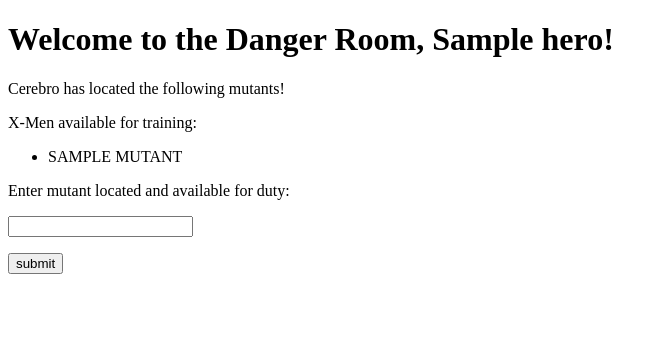
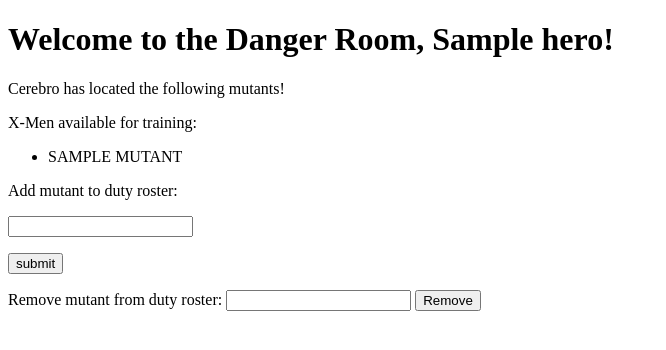
Before and after one commit to ChicagoSam/mycode, a Flask app: template myapp/templates/mutants.html in a window 1280 px wide. Shown: the top 350 px of the page, without its empty margins (0-666 px from the left). Run offline with Flask 3, Linux system fonts and the light colour scheme; the template is opened without the code that fills it: most values are stand-ins (such as "Sample title", 1, 10 or a date in 2020).

Commit message:
updated miniproject3

```diff
--- a/myapp/templates/mutants.html
+++ b/myapp/templates/mutants.html
@@ -15,9 +15,14 @@
 {% endfor %}
 </ul>
 
-        <p>Enter mutant located and available for duty:</p>
+        <p>Add mutant to duty roster:</p>
         <p><input type = "text" name = "mutantvar"></p>
         <p><input type = "submit" value = "submit"></p>
+    </form>
+    <form action="/removemutant" method="post">
+        <label for="mutant_to_remove">Remove mutant from duty roster:</label>
+        <input type="text" id="mutant_to_remove" name="mutant_to_remove">
+        <button type="submit">Remove</button>
     </form>
 </head>
 <body>
```
Also changed, not shown: myapp/xmen.py (+7 -12 lines).
